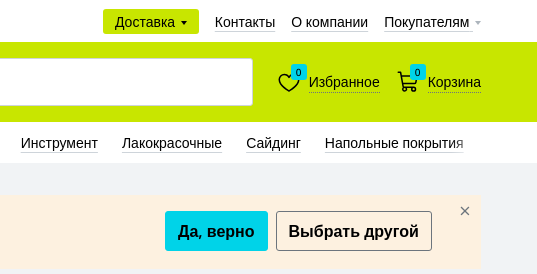
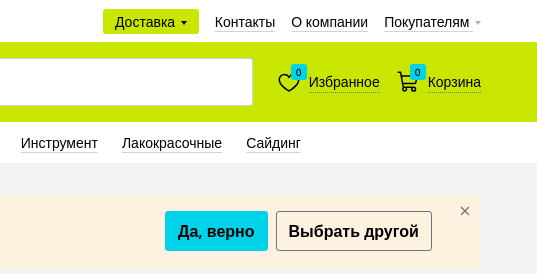
Before and after one commit to elitstroy/skladna-layout, a website built with Vite: page src/view/home.html in a window 1280 px wide. Shown: the top 274 px of the page, 743-1280 px from the left. Built offline with nearby package versions, Linux system fonts and the light colour scheme.

Commit message:
fix: удалены устаревшие элементы и скрыт псевдоэлемент
- Удалён элемент списка с ссылкой на категорию "Напольные покрытия" из home.html
- Скрыт псевдоэлемент `::after` класса `header__quick-cats-wrap` для упрощения стилей
- Обновления уменьшают визуальный шум и удаляют неактуальный контент

```diff
--- a/src/assets/styles/layouts/_header.scss
+++ b/src/assets/styles/layouts/_header.scss
@@ -62,5 +62,9 @@
     &__quick-cats-list {
       gap: $spacing-lg;
     }
+
+    &__quick-cats-wrap::after {
+      display: none;
+    }
   }
 }
--- a/src/view/home.html
+++ b/src/view/home.html
@@ -293,9 +293,6 @@
                     </li>
                     <li class="header__quick-cats-item">
                         <a class="header__quick-cats-link" href="/category/sayding">Сайдинг</a>
-                    </li>
-                    <li class="header__quick-cats-item">
-                        <a class="header__quick-cats-link" href="/category/napolnye-pokrytiya">Напольные покрытия</a>
                     </li>
                 </ul>
             </div>
```
